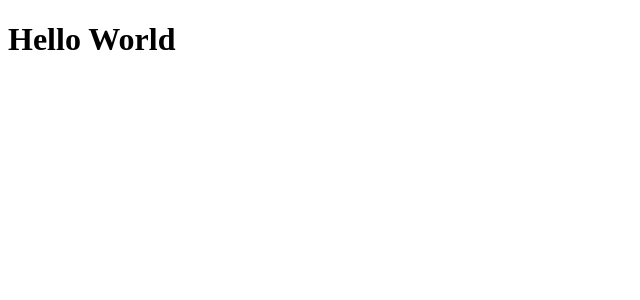
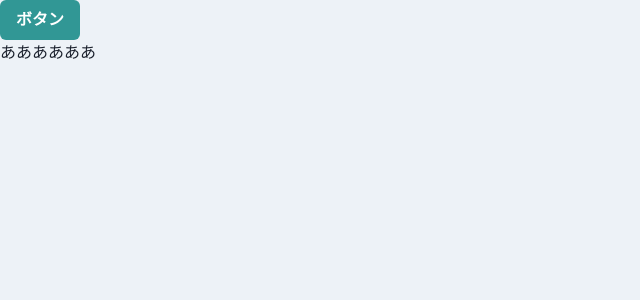
Before and after one commit to chiharakenta/react-intermediate-practice-app, a React (Create React App) app: page / in a window 1280 px wide. Shown: the top 300 px of the page, without its empty margins (0-640 px from the left). Built offline with nearby package versions, Linux system fonts and the light colour scheme.

Commit message:
feat: install Chakra UI

```diff
--- a/package.json
+++ b/package.json
@@ -3,6 +3,9 @@
   "version": "0.1.0",
   "private": true,
   "dependencies": {
+    "@chakra-ui/react": "^1.8.8",
+    "@emotion/react": "^11.9.0",
+    "@emotion/styled": "^11.8.1",
     "@testing-library/jest-dom": "^5.16.4",
     "@testing-library/react": "^13.2.0",
     "@testing-library/user-event": "^13.5.0",
@@ -10,6 +13,7 @@
     "@types/node": "^16.11.33",
     "@types/react": "^18.0.9",
     "@types/react-dom": "^18.0.3",
+    "framer-motion": "^6.3.3",
     "react": "^18.1.0",
     "react-dom": "^18.1.0",
     "react-scripts": "5.0.1",
--- a/src/App.tsx
+++ b/src/App.tsx
@@ -1,9 +1,12 @@
+import { Button, ChakraProvider } from '@chakra-ui/react';
 import { FC } from 'react';
+import { theme } from 'theme/theme';
 
 export const App: FC = () => {
   return (
-    <div className="App">
-      <h1>Hello World</h1>
-    </div>
+    <ChakraProvider theme={theme}>
+      <Button colorScheme="teal">ボタン</Button>
+      <p>ああああああ</p>
+    </ChakraProvider>
   );
 };
--- /dev/null
+++ b/src/theme/theme.ts
@@ -0,0 +1,12 @@
+import { extendTheme } from '@chakra-ui/react';
+
+export const theme = extendTheme({
+  styles: {
+    global: {
+      body: {
+        backgroundColor: 'gray.100',
+        color: 'gray.800'
+      }
+    }
+  }
+});
```
Also changed, not shown: 1 other file (tests, documents, lock files or other folders).
